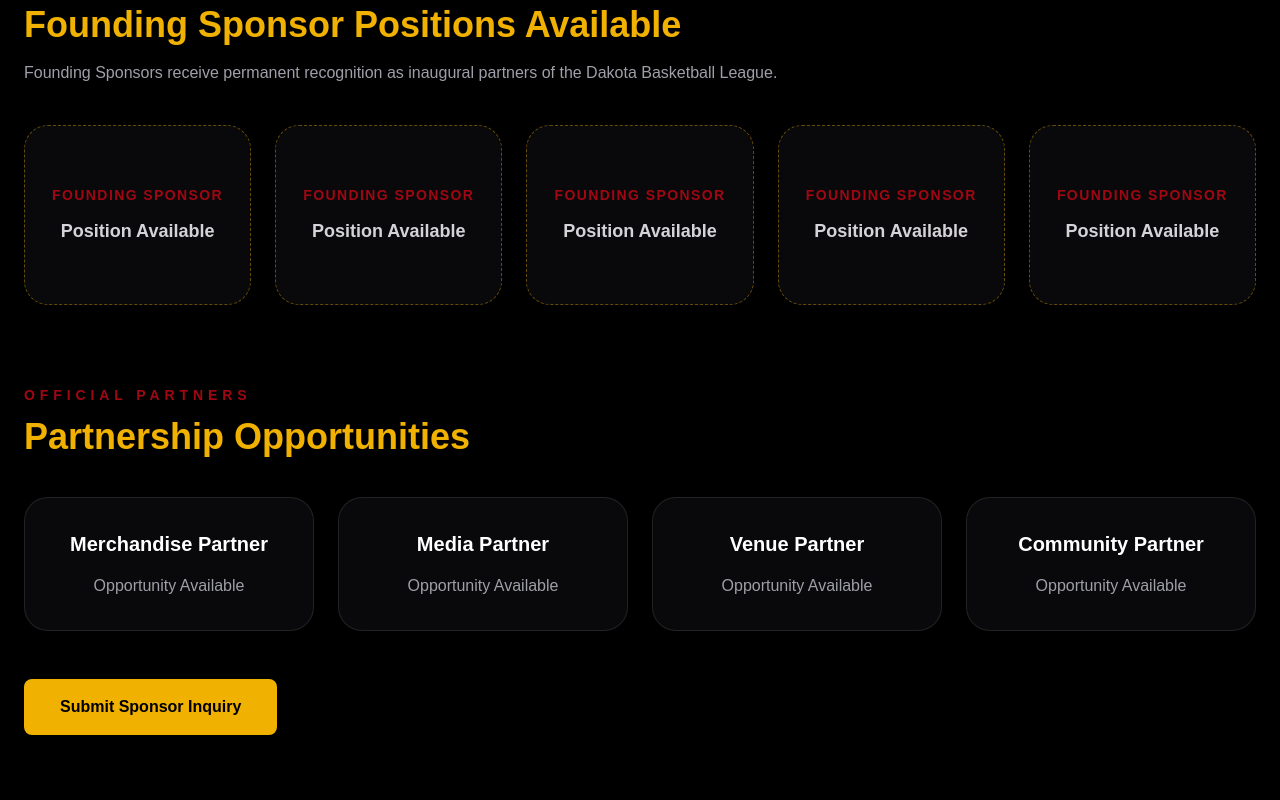
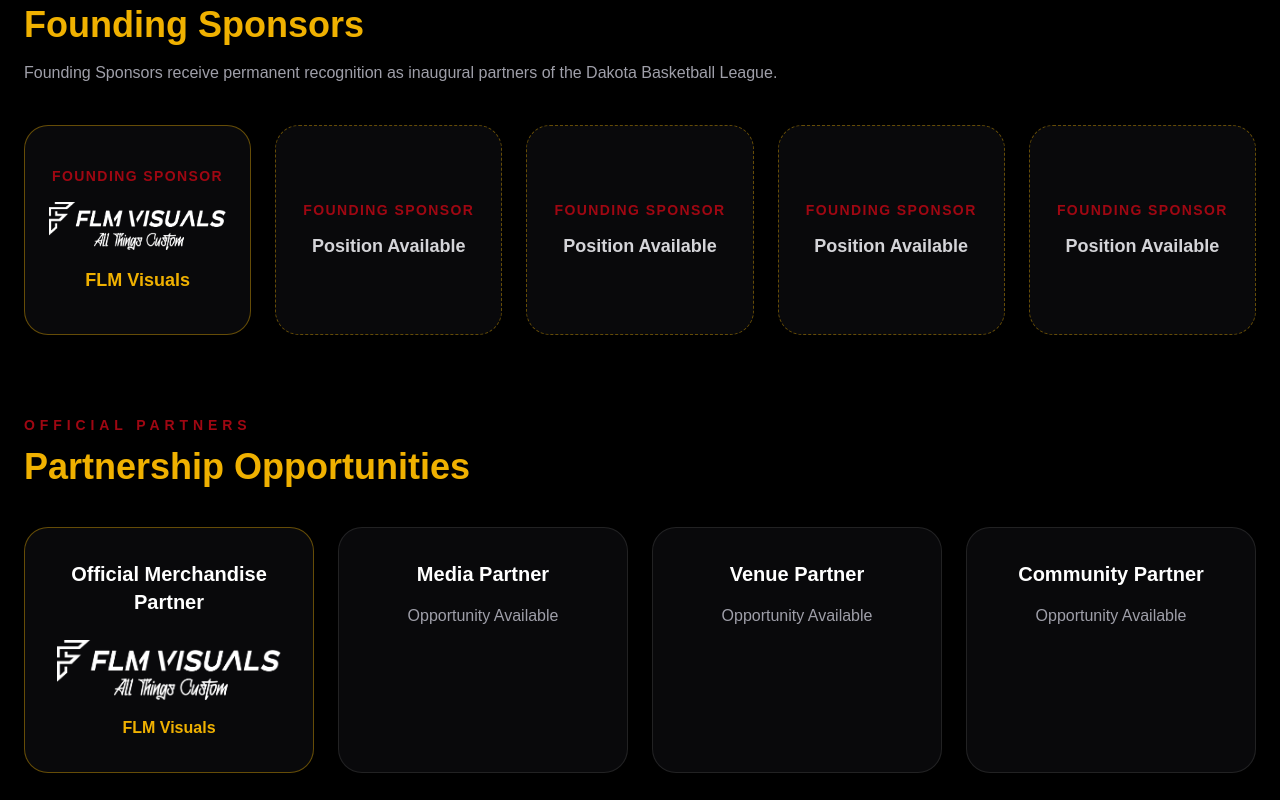
Before and after one commit to dorioncipriani-source/dakota-basketball-league, a Next.js app: page /sponsors in a window 1280 px wide. Shown: the part 1860-2660 px from the top of the page. Built offline with nearby package versions, Linux system fonts and the light colour scheme.

Commit message:
Add FLM founding sponsor and merchandise partner

```diff
--- a/app/sponsors/page.tsx
+++ b/app/sponsors/page.tsx
@@ -1,3 +1,5 @@
+import Image from "next/image";
+
 const tiers = [
   {
     name: "MVP Founding Partner",
@@ -135,7 +137,6 @@
             ))}
           </div>
         </section>
-{/* Current Sponsors */}
 
         <section className="mt-20">
           <p className="mb-3 text-sm font-black uppercase tracking-[0.35em] text-red-800">
@@ -143,25 +144,39 @@
           </p>
 
           <h2 className="text-4xl font-black text-yellow-500">
-    Founding Sponsor Positions Available
+            Founding Sponsors
           </h2>
 
           <p className="mt-4 max-w-3xl text-zinc-400">
-    Founding Sponsors receive permanent recognition as inaugural partners
-    of the Dakota Basketball League.
+            Founding Sponsors receive permanent recognition as inaugural
+            partners of the Dakota Basketball League.
           </p>
 
           <div className="mt-10 grid gap-6 md:grid-cols-2 lg:grid-cols-5">
-    {[
-      "Position Available",
-      "Position Available",
-      "Position Available",
-      "Position Available",
-      "Position Available",
-    ].map((slot) => (
+            <div className="flex min-h-[210px] items-center justify-center rounded-3xl border border-yellow-500/40 bg-zinc-950 p-6 text-center">
+              <div>
+                <p className="mb-4 text-sm font-black uppercase tracking-widest text-red-800">
+                  Founding Sponsor
+                </p>
+
+                <Image
+                  src="/images/FLM.png"
+                  alt="FLM Visuals Logo"
+                  width={240}
+                  height={160}
+                  className="mx-auto max-h-32 w-auto object-contain"
+                />
+
+                <p className="mt-4 text-lg font-black text-yellow-500">
+                  FLM Visuals
+                </p>
+              </div>
+            </div>
+
+            {[1, 2, 3, 4].map((slot) => (
               <div
-        key={slot + Math.random()}
-        className="flex min-h-[180px] items-center justify-center rounded-3xl border border-dashed border-yellow-500/40 bg-zinc-950 p-6 text-center"
+                key={slot}
+                className="flex min-h-[210px] items-center justify-center rounded-3xl border border-dashed border-yellow-500/40 bg-zinc-950 p-6 text-center"
               >
                 <div>
                   <p className="text-sm font-black uppercase tracking-widest text-red-800">
@@ -169,15 +184,13 @@
                   </p>
 
                   <p className="mt-3 text-lg font-black text-zinc-300">
-            {slot}
+                    Position Available
                   </p>
                 </div>
               </div>
             ))}
           </div>
         </section>
-
-{/* Official Partners */}
 
         <section className="mt-20">
           <p className="mb-3 text-sm font-black uppercase tracking-[0.35em] text-red-800">
@@ -189,12 +202,26 @@
           </h2>
 
           <div className="mt-10 grid gap-6 md:grid-cols-2 lg:grid-cols-4">
-    {[
-      "Merchandise Partner",
-      "Media Partner",
-      "Venue Partner",
-      "Community Partner",
-    ].map((partner) => (
+            <div className="rounded-3xl border border-yellow-500/40 bg-zinc-950 p-8 text-center">
+              <h3 className="text-xl font-black text-white">
+                Official Merchandise Partner
+              </h3>
+
+              <Image
+                src="/images/FLM.png"
+                alt="FLM Visuals Logo"
+                width={220}
+                height={140}
+                className="mx-auto mt-6 max-h-24 w-auto object-contain"
+              />
+
+              <p className="mt-4 text-yellow-500 font-black">
+                FLM Visuals
+              </p>
+            </div>
+
+            {["Media Partner", "Venue Partner", "Community Partner"].map(
+              (partner) => (
                 <div
                   key={partner}
                   className="rounded-3xl border border-white/10 bg-zinc-950 p-8 text-center"
@@ -207,12 +234,15 @@
                     Opportunity Available
                   </p>
                 </div>
-    ))}
+              )
+            )}
           </div>
         </section>
+
         <a
           href="https://forms.gle/FwYjN3STJHo2hUSa7"
           target="_blank"
+          rel="noopener noreferrer"
           className="mt-12 inline-block rounded-lg bg-yellow-500 px-9 py-4 font-black text-black hover:bg-yellow-400"
         >
           Submit Sponsor Inquiry
```
Also changed, not shown: public/images/FLM.png (added). Lines whose indentation alone changed are shown as unchanged.
